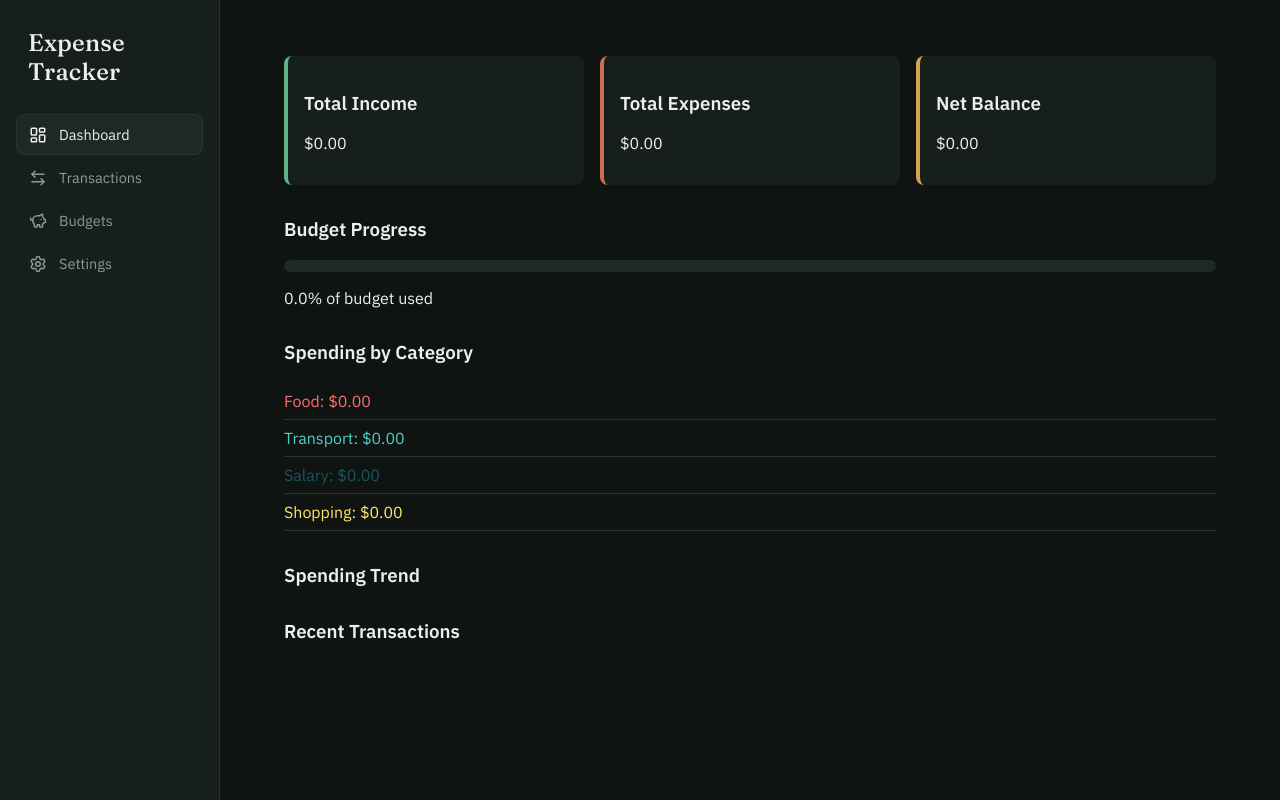
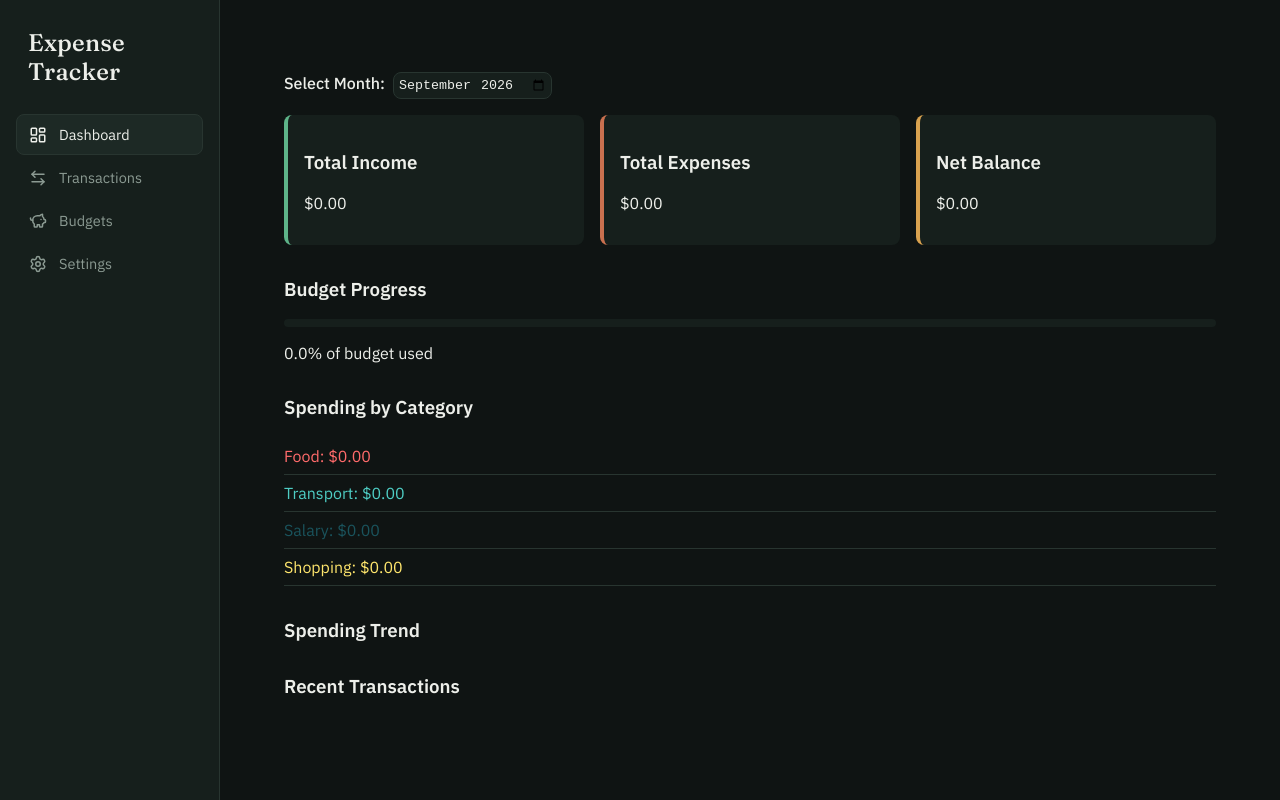
Before and after one commit to karl-Rollins/React_Expense_Tracker, a React (Vite) app: page / in a window 1280 px wide. Built offline with nearby package versions, Linux system fonts and the light colour scheme.

Commit message:
feat: add month selector component, split budget logic to the components

```diff
--- /dev/null
+++ b/src/components/budgets/BudgetCard.css
@@ -0,0 +1,48 @@
+.budget-card {
+  background: var(--surface-raised);
+  border: 1px solid var(--border);
+  border-radius: var(--radius-md);
+  padding: 1rem;
+  display: flex;
+  flex-direction: column;
+  justify-content: space-between;
+}
+
+.budget-card header {
+  display: flex;
+  justify-content: space-between;
+  margin-bottom: 0.5rem;
+}
+
+.budget-card .amount {
+  font-weight: 600;
+  margin-bottom: 0.5rem;
+}
+
+.progress-bar {
+  background: var(--surface);
+  border-radius: var(--radius-md);
+  height: 8px;
+  margin-bottom: 0.5rem;
+}
+
+.progress-fill {
+  background: var(--accent);
+  height: 100%;
+  border-radius: var(--radius-md);
+}
+
+.progress-fill.over {
+  background: var(--neg);
+}
+
+.warning {
+  color: var(--warn);
+  font-size: 0.9rem;
+}
+
+.budget-card footer {
+  display: flex;
+  justify-content: flex-end;
+  gap: 0.5rem;
+}
--- a/src/components/budgets/BudgetCard.jsx
+++ b/src/components/budgets/BudgetCard.jsx
@@ -0,0 +1,45 @@
+import { useTransactionsContext } from "../../contexts/TransactionsContext";
+import { formatCurrency } from "../../utils/formatCurrency";
+import { formatMonth } from "../../utils/formatDate";
+import "./BudgetCard.css";
+
+export default function BudgetCard({ budget, category, onEdit, onDelete }) {
+  const { transactions } = useTransactionsContext();
+
+  const spent = transactions
+    .filter(
+      (tx) =>
+        tx.categoryId === budget.categoryId && tx.date.startsWith(budget.month),
+    )
+    .reduce((sum, tx) => sum + tx.amount, 0);
+
+  const progress = (spent / budget.amount) * 100;
+  const overBudget = spent > budget.amount;
+
+  return (
+    <div className="budget-card">
+      <header>
+        <h3>{category?.name || "Unknown"}</h3>
+        <span>{formatMonth(budget.month)}</span>
+      </header>
+
+      <p className="amount">
+        {formatCurrency(spent)} / {formatCurrency(budget.amount)}
+      </p>
+
+      <div className="progress-bar">
+        <div
+          className={`progress-fill ${overBudget ? "over" : ""}`}
+          style={{ width: `${Math.min(progress, 100)}%` }}
+        />
+      </div>
+
+      {overBudget && <span className="warning">Over budget!</span>}
+
+      <footer>
+        <button onClick={onEdit}>Edit</button>
+        <button onClick={onDelete}>Delete</button>
+      </footer>
+    </div>
+  );
+}
--- a/src/components/budgets/BudgetForm.jsx
+++ b/src/components/budgets/BudgetForm.jsx
@@ -1,15 +1,31 @@
-import { useState } from "react";
+import { useState, useEffect } from "react";
 import "./BudgetForm.css";
 
-export default function BudgetForm({ categories, onSubmit, editing, setEditing }) {
-  const [form, setForm] = useState(
-    editing || { categoryId: "", amount: "", month: new Date().toISOString().slice(0, 7) }
-  );
+export default function BudgetForm({
+  categories,
+  onSubmit,
+  editing,
+  setEditing,
+}) {
+  const [form, setForm] = useState({
+    categoryId: "",
+    amount: "",
+    month: new Date().toISOString().slice(0, 7),
+  });
+
+  useEffect(() => {
+    if (editing) setForm(editing);
+  }, [editing]);
 
   const handleSubmit = (e) => {
     e.preventDefault();
     onSubmit({ ...form, amount: Number(form.amount) });
-    setForm({ categoryId: "", amount: "", month: new Date().toISOString().slice(0, 7) });
+    setForm({
+      categoryId: "",
+      amount: "",
+      month: new Date().toISOString().slice(0, 7),
+    });
+    setEditing(null);
   };
 
   return (
@@ -22,7 +38,9 @@ export default function BudgetForm({ categories, onSubmit, editing, setEditing }
         >
           <option value="">Select category</option>
           {categories.map((c) => (
-            <option key={c.id} value={c.id}>{c.name}</option>
+            <option key={c.id} value={c.id}>
+              {c.name}
+            </option>
           ))}
         </select>
       </label>
--- a/src/components/budgets/BudgetItem.css
+++ /dev/null
@@ -1,30 +0,0 @@
-.budget-item {
-  display: grid;
-  grid-template-columns: 1fr auto auto auto;
-  gap: 0.5rem;
-  padding: 0.5rem;
-  border-bottom: 1px solid var(--border);
-  align-items: center;
-}
-
-.progress-bar {
-  background: var(--surface-raised);
-  border-radius: var(--radius-md);
-  height: 12px;
-  overflow: hidden;
-}
-
-.progress-fill {
-  background: var(--accent);
-  height: 100%;
-  transition: width 0.3s ease;
-}
-
-.progress-fill.over {
-  background: var(--neg);
-}
-
-.warning {
-  color: var(--neg);
-  font-weight: bold;
-}
--- a/src/components/budgets/BudgetItem.jsx
+++ /dev/null
@@ -1,30 +0,0 @@
-import { useTransactionsContext } from "../../contexts/TransactionsContext";
-import { formatCurrency } from "../../utils/formatCurrency";
-import "./BudgetItem.css";
-
-export default function BudgetItem({ budget, category, onEdit, onDelete }) {
-  const { transactions } = useTransactionsContext();
-
-  const spent = transactions
-    .filter((tx) => tx.categoryId === budget.categoryId && tx.date.startsWith(budget.month))
-    .reduce((sum, tx) => sum + tx.amount, 0);
-
-  const progress = (spent / budget.amount) * 100;
-  const overBudget = spent > budget.amount;
-
-  return (
-    <li className="budget-item">
-      <span>{category?.name || "Unknown"}</span>
-      <span>{formatCurrency(spent)} / {formatCurrency(budget.amount)}</span>
-      <div className="progress-bar">
-        <div
-          className={`progress-fill ${overBudget ? "over" : ""}`}
-          style={{ width: `${Math.min(progress, 100)}%` }}
-        />
-      </div>
-      {overBudget && <span className="warning">Over budget!</span>}
-      <button onClick={onEdit}>Edit</button>
-      <button onClick={onDelete}>Delete</button>
-    </li>
-  );
-}
--- a/src/components/budgets/BudgetList.css
+++ b/src/components/budgets/BudgetList.css
@@ -1,8 +1,6 @@
 .budget-list {
-  list-style: none;
-  padding: 0;
+  display: grid;
+  grid-template-columns: repeat(auto-fill, minmax(260px, 1fr));
+  gap: 1rem;
+  margin-top: 1rem;
 }
-.empty {
-  color: var(--text-muted);
-  font-style: italic;
-}
--- a/src/components/budgets/BudgetList.jsx
+++ b/src/components/budgets/BudgetList.jsx
@@ -1,17 +1,29 @@
-import BudgetItem from "./BudgetItem";
+import BudgetCard from "./BudgetCard";
 import "./BudgetList.css";
 
-export default function BudgetList({ budgets, categories, selectedMonth, onEdit, onDelete }) {
-  const monthBudgets = budgets.filter((b) => b.month === selectedMonth?.toISOString().slice(0, 7));
+const normalizeMonth = (month) => {
+  if (!month) return null;
+  return month instanceof Date ? month.toISOString().slice(0, 7) : month;
+};
+
+export default function BudgetList({
+  budgets,
+  categories,
+  selectedMonth,
+  onEdit,
+  onDelete,
+}) {
+  const monthKey = normalizeMonth(selectedMonth);
+  const monthBudgets = budgets.filter((b) => b.month === monthKey);
 
   if (monthBudgets.length === 0) {
     return <p className="empty">No budgets set for this month</p>;
   }
 
   return (
-    <ul className="budget-list">
+    <div className="budget-list">
       {monthBudgets.map((b) => (
-        <BudgetItem
+        <BudgetCard
           key={b.id}
           budget={b}
           category={categories.find((c) => c.id === b.categoryId)}
@@ -19,6 +31,6 @@ export default function BudgetList({ budgets, categories, selectedMonth, onEdit,
           onDelete={() => onDelete(b.id)}
         />
       ))}
-    </ul>
+    </div>
   );
 }
--- /dev/null
+++ b/src/components/dashboard/MonthSelector.css
@@ -0,0 +1,17 @@
+.month-selector {
+  margin: 1rem 0;
+}
+
+.month-selector label {
+  font-weight: 500;
+  color: var(--text);
+}
+
+.month-selector input {
+  margin-left: 0.5rem;
+  padding: 0.25rem;
+  border-radius: var(--radius-md);
+  border: 1px solid var(--border);
+  background: var(--surface);
+  color: var(--text);
+}
--- a/src/components/dashboard/MonthSelector.jsx
+++ b/src/components/dashboard/MonthSelector.jsx
@@ -0,0 +1,21 @@
+import React from "react";
+import "./MonthSelector.css";
+
+export default function MonthSelector({ selectedMonth, onChange }) {
+  const handleChange = (e) => {
+    onChange(e.target.value); // value is "YYYY-MM"
+  };
+
+  return (
+    <div className="month-selector">
+      <label>
+        Select Month:
+        <input
+          type="month"
+          value={selectedMonth}
+          onChange={handleChange}
+        />
+      </label>
+    </div>
+  );
+}
--- a/src/pages/BudgetsPage.jsx
+++ b/src/pages/BudgetsPage.jsx
@@ -3,11 +3,16 @@ import { useBudgetsContext } from "../contexts/BudgetsContext";
 import { categories } from "../data/categories";
 import BudgetForm from "../components/budgets/BudgetForm";
 import BudgetList from "../components/budgets/BudgetList";
+import MonthSelector from "../components/dashboard/MonthSelector";
 import "./BudgetPage.css";
 
-export default function BudgetsPage({ selectedMonth }) {
-  const { budgets, addBudget, updateBudget, deleteBudget } = useBudgetsContext();
+export default function BudgetsPage() {
+  const { budgets, addBudget, updateBudget, deleteBudget } =
+    useBudgetsContext();
   const [editing, setEditing] = useState(null);
+  const [selectedMonth, setSelectedMonth] = useState(
+    new Date().toISOString().slice(0, 7),
+  );
 
   const handleSubmit = (budget) => {
     if (editing) {
@@ -16,6 +21,8 @@ export default function BudgetsPage({ selectedMonth }) {
     } else {
       addBudget(budget);
     }
+
+    console.log(selectedMonth, budget.month);
   };
 
   return (
@@ -26,6 +33,11 @@ export default function BudgetsPage({ selectedMonth }) {
         onSubmit={handleSubmit}
         editing={editing}
         setEditing={setEditing}
+      />
+
+      <MonthSelector
+        selectedMonth={selectedMonth}
+        onChange={setSelectedMonth}
       />
 
       <h2>Budgets</h2>
--- a/src/pages/DashboardPage.jsx
+++ b/src/pages/DashboardPage.jsx
@@ -1,4 +1,4 @@
-import React from "react";
+import React, { useState } from "react";
 import "./DashboardPage.css";
 import { useTransactionsContext } from "../contexts/TransactionsContext";
 import { categories } from "../data/categories";
@@ -8,20 +8,19 @@ import CategoryChart from "../components/dashboard/CategoryChart";
 import TrendChart from "../components/dashboard/TrendChart";
 import RecentTransactions from "../components/dashboard/RecentTransactions";
 import { useBudgetsContext } from "../contexts/BudgetsContext";
+import MonthSelector from "../components/dashboard/MonthSelector";
 
-export default function DashboardPage({ selectedMonth }) {
+export default function DashboardPage() {
   const { transactions } = useTransactionsContext();
   const { budget } = useBudgetsContext();
 
-  const monthTransactions = selectedMonth
-    ? transactions.filter((tx) => {
-        const date = new Date(tx.date);
-        return (
-          date.getMonth() === selectedMonth.getMonth() &&
-          date.getFullYear() === selectedMonth.getFullYear()
-        );
-      })
-    : transactions;
+  const [selectedMonth, setSelectedMonth] = useState(
+    new Date().toISOString().slice(0, 7),
+  );
+
+  const monthTransactions = transactions.filter((tx) =>
+    tx.date.startsWith(selectedMonth),
+  );
 
   const income = monthTransactions
     .filter((tx) => tx.type === "income")
@@ -29,10 +28,15 @@ export default function DashboardPage({ selectedMonth }) {
   const expenses = monthTransactions
     .filter((tx) => tx.type === "expense")
     .reduce((sum, tx) => sum + tx.amount, 0);
+
   const netBalance = income - expenses;
 
   return (
     <div className="dashboard">
+      <MonthSelector
+        selectedMonth={selectedMonth}
+        onChange={setSelectedMonth}
+      />
       <SummaryCards
         income={income}
         expenses={expenses}
--- a/src/utils/formatDate.js
+++ b/src/utils/formatDate.js
@@ -6,3 +6,12 @@ export function formatDate(isoString) {
     day: "numeric",
   });
 }
+
+// For budgets (month only)
+export function formatMonth(ymString) {
+  const [year, month] = ymString.split("-");
+  return new Date(year, month - 1).toLocaleDateString(undefined, {
+    year: "numeric",
+    month: "long",
+  });
+}
```
